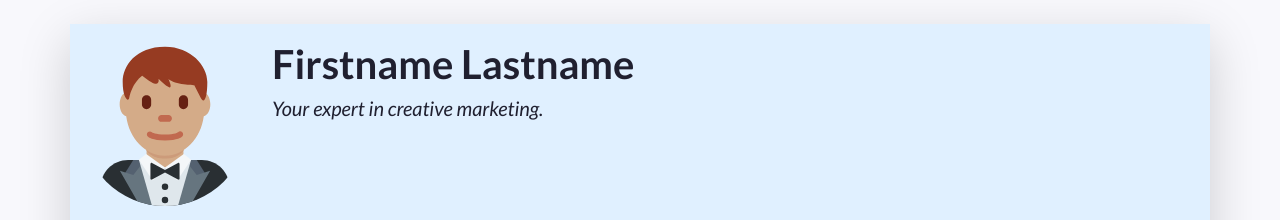
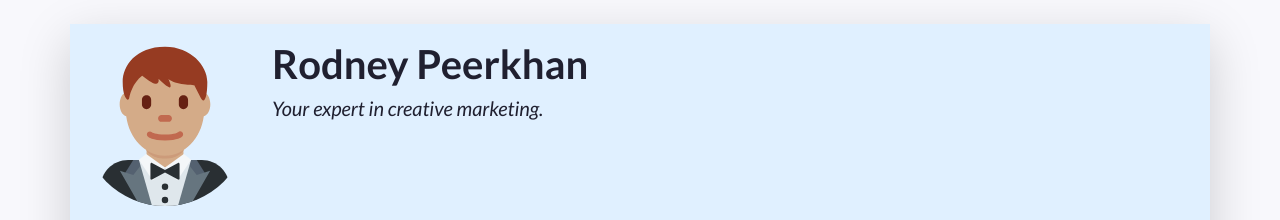
Before and after one commit to Q-P20/clone-repository, a plain HTML site: page index.html in a window 1280 px wide. Shown: the top 220 px of the page. Drawn offline with nearby package versions, Linux system fonts and the light colour scheme.

Commit message:
Change Firstname Lastname

```diff
--- a/index.html
+++ b/index.html
@@ -14,7 +14,7 @@
     <!-- Links to our additional CSS styles -->
     <link rel="stylesheet" href="css/styles.css">
 
-    <title>Firstname Lastname's Resumé</title>
+    <title>Rodney Peerkhan's Resumé</title>
   </head>
   <!-- End of the head -->
 
@@ -49,7 +49,7 @@
           A container to wrap around your name and tagline. Full-width at small size, then columns of increasing size.
         -->
         <div class="col-12 col-sm-8 col-md-9 col-lg-10 my-3 header-content">
-          <h1 class="fw-bolder">Firstname Lastname</h1>
+          <h1 class="fw-bolder">Rodney Peerkhan</h1>
           <h5 class="fst-italic tagline">Your expert in creative marketing.</h5>
         </div>
       </header>
```
